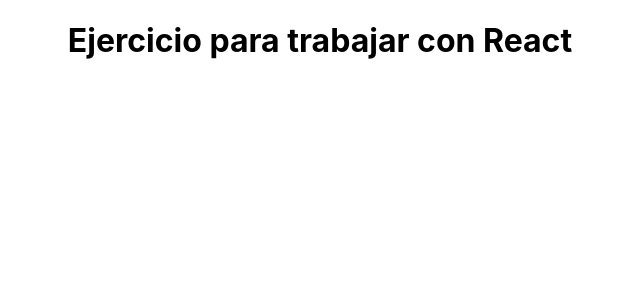
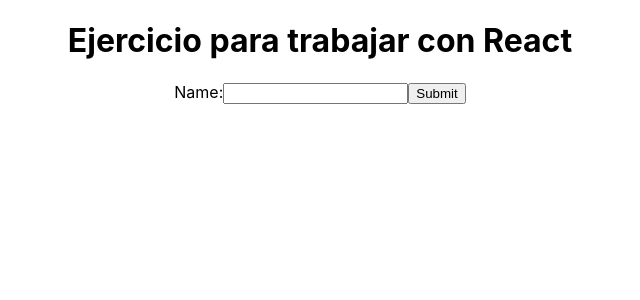
Before and after one commit to veroguzrob/excercise-notes, a React (Create React App) app: page / in a window 1280 px wide. Shown: the top 300 px of the page, without its empty margins (320-960 px from the left). Built offline with nearby package versions, Linux system fonts and the light colour scheme.

Commit message:
Se agrega un form

```diff
--- a/src/App.js
+++ b/src/App.js
@@ -1,10 +1,16 @@
-import logo from './logo.svg';
 import './App.css';
 
 function App() {
   return (
     <div className="App">
-     <h1>Ejercicio para trabajar con React</h1>
+      <h1>Ejercicio para trabajar con React</h1>
+      <form>
+        <label>
+          Name:
+          <input type="text" name="name" />
+        </label>
+        <input type="submit" value="Submit" />
+      </form>
     </div>
   );
 }
```
